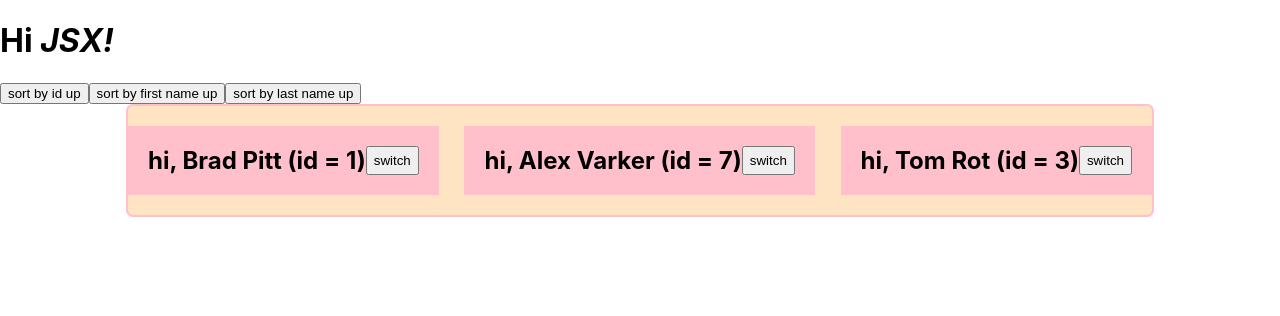
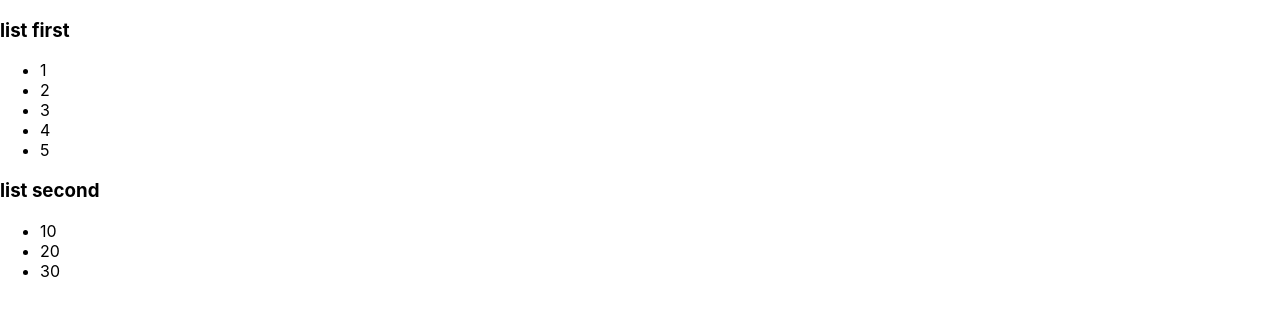
Before and after one commit to Margaritkins/react-new, a React (Create React App) app: page / in a window 1280 px wide. Shown: the top 316 px of the page. Built offline with nearby package versions, Linux system fonts and the light colour scheme.

Commit message:
Use shildren props

```diff
--- a/src/App.jsx
+++ b/src/App.jsx
@@ -1,13 +1,31 @@
 import React from "react";
 import "./App.css";
-import CiaoSection from "./components/CiaoSection";
-// import CardSection from "./components/CardSection";
+
+const List = ({title, children}) => {
+  return (
+    <article>
+      <h3 title={title}>list {title}</h3>
+      <ul>{children}</ul>
+    </article>
+  );
+};
 
 function App() {
   return (
     <>
-    {/* <CardSection/> */}
-      <CiaoSection />
+      <List title="first">
+        <li>1</li>
+        <li>2</li>
+        <li>3</li>
+        <li>4</li>
+        <li>5</li>
+      </List>
+      <List title="second">
+        <li>10</li>
+        <li>20</li>
+        <li>30</li>
+
+      </List>
     </>
   );
 }
```
